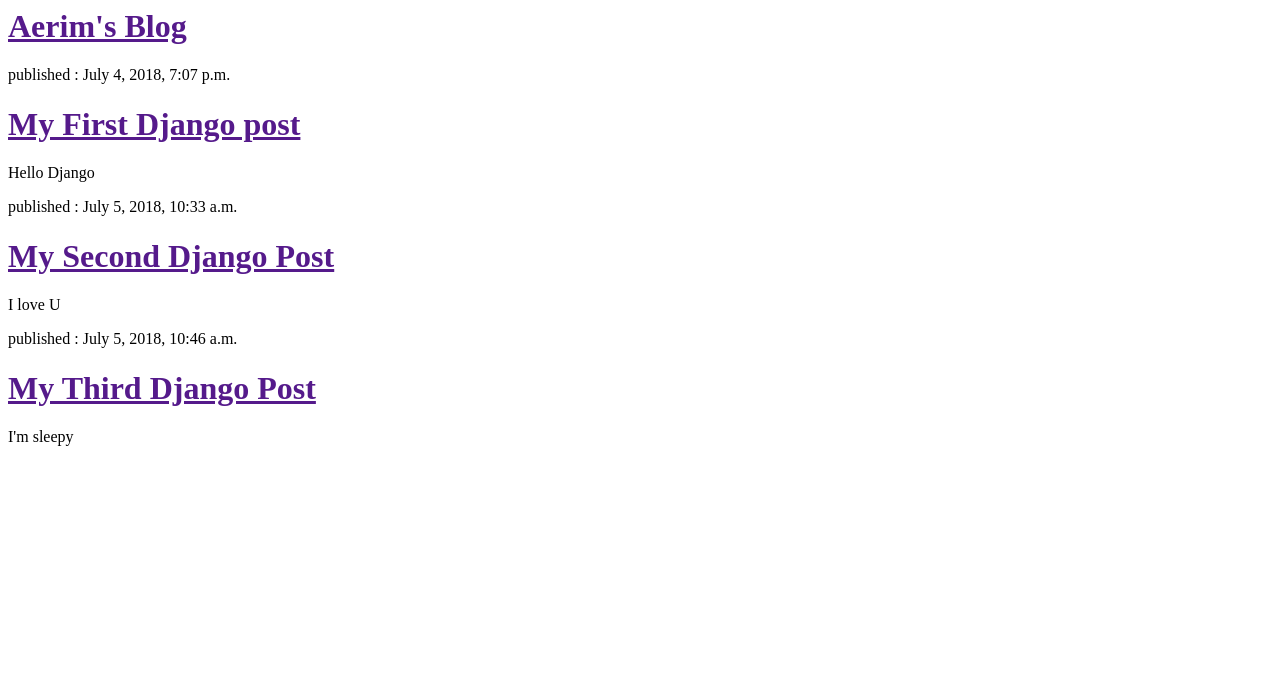
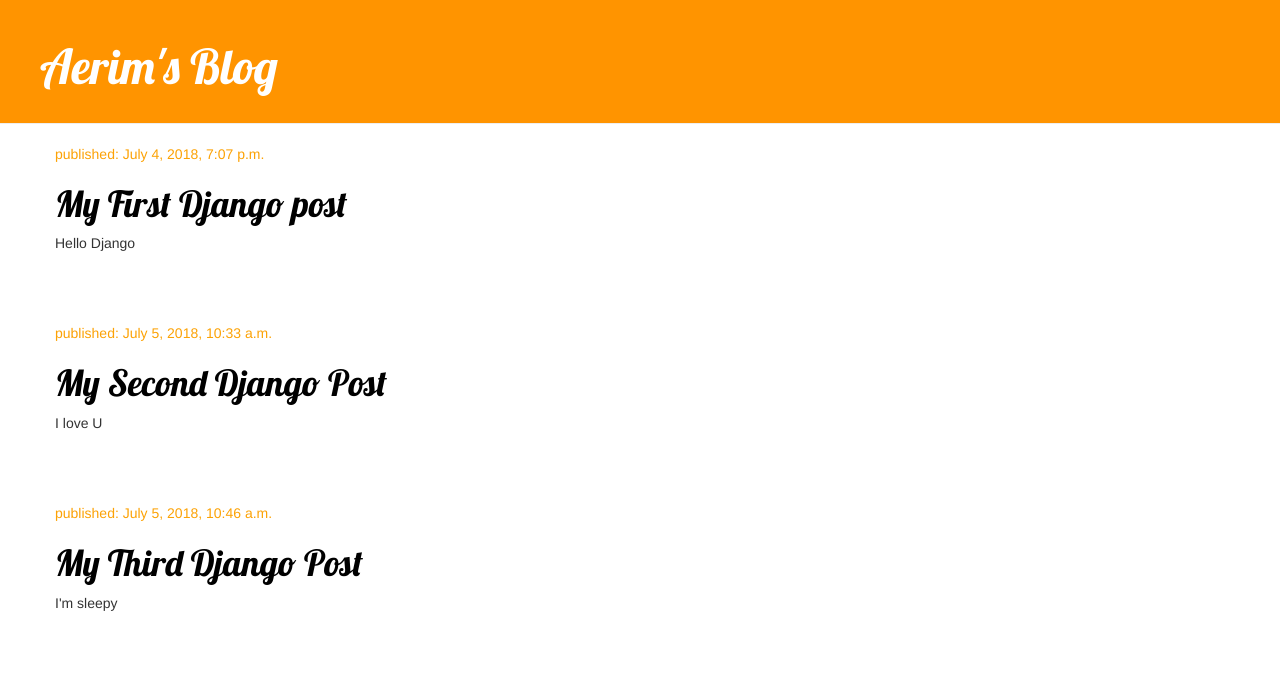
Before and after one commit to Aerim/my-first-blog, a Django app: template blog/templates/blog/post_list.html in a window 1280 px wide. Shown: the top 682 px of the page. Run offline with Django 3.2, Linux system fonts and the light colour scheme; the template is opened without the code that fills it: values that come from a table or form of the project are taken from there, others are empty; data comes from the database, SQL or seed files in the repository; both versions use the stored data as it was after the commit; some libraries are stand-ins or nearby versions.

Commit message:
Modified HTML file

```diff
--- /dev/null
+++ b/blog/static/blog.css
@@ -0,0 +1,46 @@
+.page-header {
+    background-color: #ff9400;
+    margin-top: 0;
+    padding: 20px 20px 20px 40px;
+}
+
+.page-header h1, .page-header h1 a, .page-header h1 a:visited, .page-header h1 a:active {
+    color: #ffffff;
+    font-size: 36pt;
+    text-decoration: none;
+}
+
+.content {
+    margin-left: 40px;
+}
+
+h1, h2, h3, h4 {
+    font-family: 'Lobster', cursive;
+}
+
+.date {
+    color: #FCA205;
+}
+
+.save {
+    float: right;
+}
+
+.post-form textarea, .post-form input {
+    width: 100%;
+}
+
+.top-menu, .top-menu:hover, .top-menu:visited {
+    color: #ffffff;
+    float: right;
+    font-size: 26pt;
+    margin-right: 20px;
+}
+
+.post {
+    margin-bottom: 70px;
+}
+
+.post h1 a, .post h1 a:visited {
+    color: #000000;
+}
--- a/blog/templates/blog/post_list.html
+++ b/blog/templates/blog/post_list.html
@@ -1,18 +1,32 @@
+{% load staticfiles %}
+
 <html>
     <head>
         <title>Aerim's blog</title>
+        <link rel="stylesheet" href="//maxcdn.bootstrapcdn.com/bootstrap/3.2.0/css/bootstrap.min.css">
+        <link rel="stylesheet" href="//maxcdn.bootstrapcdn.com/bootstrap/3.2.0/css/bootstrap-theme.min.css">
+        <link rel="stylesheet" href="{% static 'blog.css' %}">
+		<link href="//fonts.googleapis.com/css?family=Lobster&subset=latin,latin-ext" rel="stylesheet" type="text/css">
     </head>
     <body>
-		<div>
-			<h1><a href="">Aerim's Blog</a></h1>
+        <div class="page-header">
+            <h1><a href="/">Aerim's Blog</a></h1>
         </div>
 
+       <div class="content container">
+    <div class="row">
+        <div class="col-md-8">
             {% for post in posts %}
-		<div>
-			<p>published : {{post.published_date}}</p>
-			<h1><a href="">{{post.title}}</a></h1>
-			<p>{{post.text|linebreaksbr}}</p>
+                <div class="post">
+                    <div class="date">
+                        <p>published: {{ post.published_date }}</p>
+                    </div>
+                    <h1><a href="">{{ post.title }}</a></h1>
+                    <p>{{ post.text|linebreaksbr }}</p>
                 </div>
             {% endfor %}
+        </div>
+    </div>
+	</div>
 </body>
 </html>
```
Also changed, not shown: db.sqlite3. Lines whose indentation alone changed are shown as unchanged.
